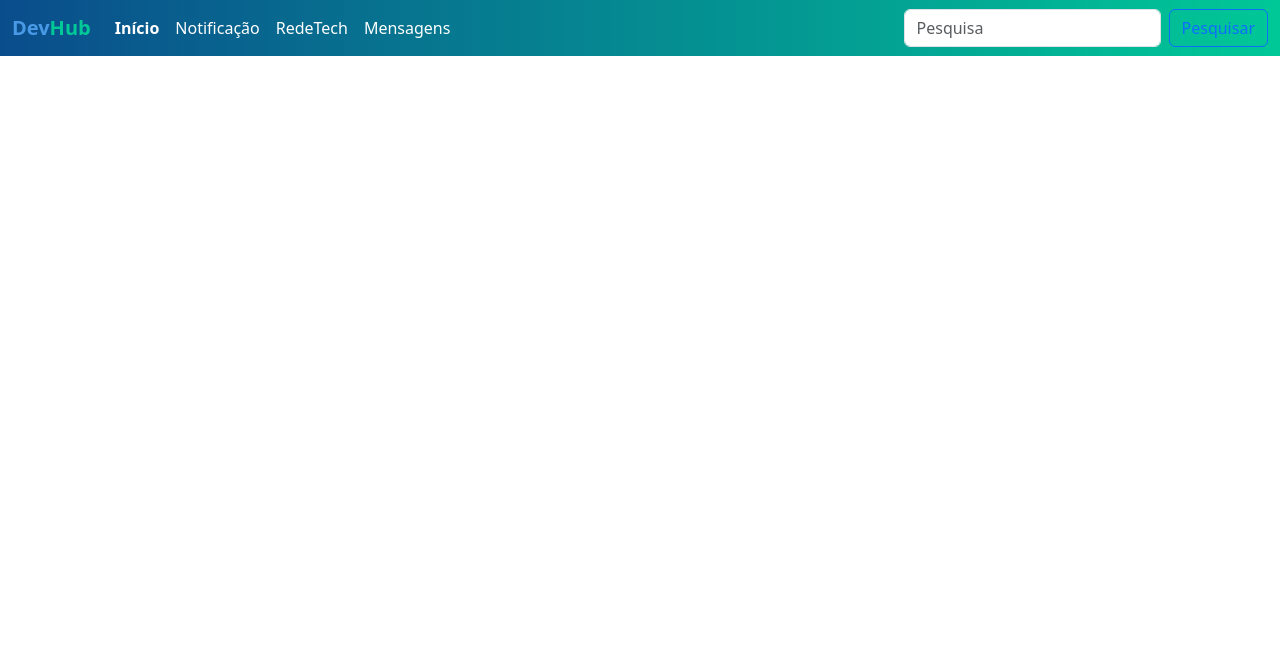
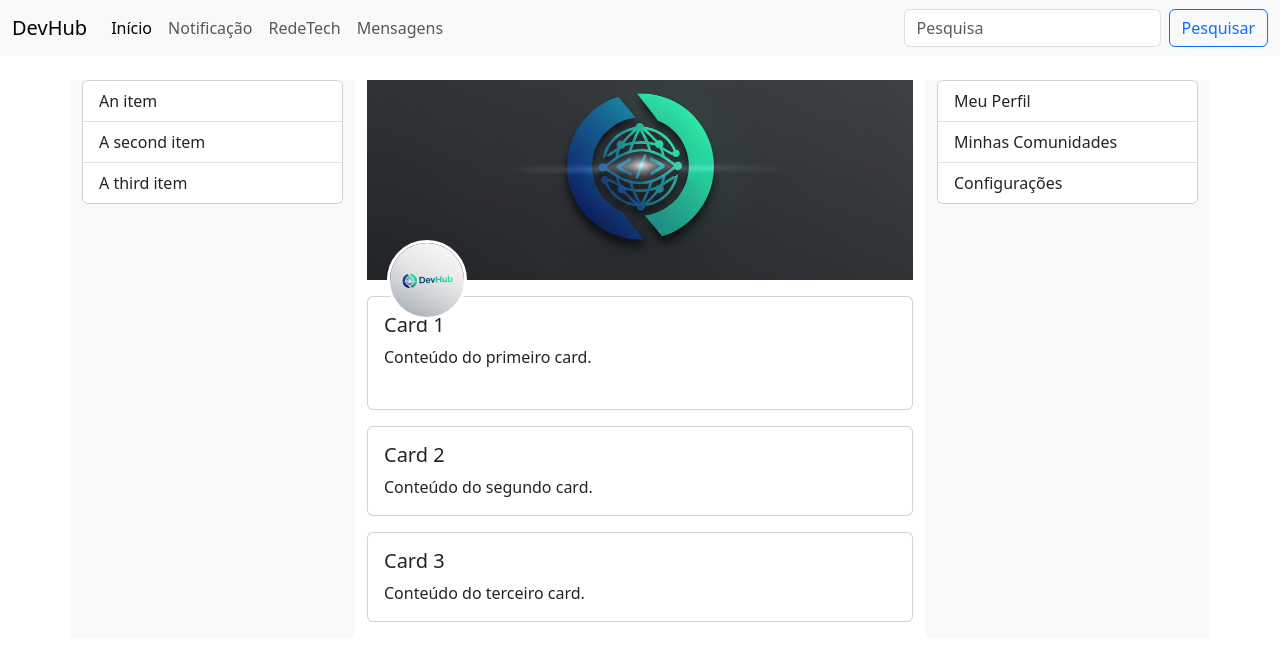
Before and after one commit to Lafaete17/rede-social-dev-hub, a plain HTML site: page index.html in a window 1280 px wide. Drawn offline with nearby package versions, Linux system fonts and the light colour scheme.

Commit message:
adicionado colunas laterais e central

```diff
--- a/css/style.css
+++ b/css/style.css
@@ -1,35 +1,32 @@
-
-
-
-#logo {
-  color: #499ae6; /* Azul */
-  font-weight: bold;
+.capa {
+    position: relative; /* necessário para o posicionamento absoluto da foto */
 }
 
-.navbar-brand span:last-child {
-  color: #00C897; /* Verde */
-  font-weight: bold;
+.capa-img {
+    width: 100%;
+    height: 200px;
+    object-fit: cover;
 }
 
-
-.navbar {
-  background: linear-gradient(90deg, #0A4D8C, #00C897) !important;
+.perfil {
+    position: absolute;
+    bottom: -40px; /* deixa a foto "flutuando" sobre a capa */
+    left: 20px;
+    display: flex;
+    align-items: center;
+    gap: 15px;
+    z-index: 10; /* garante que a foto fique acima do conteúdo */
 }
 
-.navbar .nav-link {
-  color: white !important;
+.perfil img {
+    width: 80px;
+    height: 80px;
+    border: 3px solid white;
+    object-fit: cover;
+    border-radius: 50%;
 }
 
-.navbar .nav-link.active {
-  font-weight: bold;
+.perfil h5 {
+    color: white;
+    margin: 0;
 }
-
-.btn-devhub {
-  background: linear-gradient(90deg, #0A4D8C, #00C897);
-  color: #fff;
-  border: none;
-}
-
-.btn-devhub:hover {
-  opacity: 0.9;
-}
--- a/index.html
+++ b/index.html
@@ -11,7 +11,7 @@
 </head>
 <body>
 
-    <header> <!--Abertura do header-->
+    <header> <!--header navegação principal-->
 
         <nav class="navbar navbar-expand-lg bg-body-tertiary">
   <div class="container-fluid">
@@ -44,22 +44,73 @@
 
     </header> <!--fechamento do header-->
 
-    <main><!--abertura main-->
-
-        <section>
+    <main class="container mt-4"><!-- (container mt-4)centraliza e dá margens laterais automáticas-->
 
 
-        </section>
+      <div class="row"> <!--(row)cria uma linha (tudo dentro dela se organiza lado a lado)-->
+
+        <!-- (col-md*) define a largura da coluna (soma = 12)-->
+        <div class="col-md-3 bg-light"><!--Linha esquerda-->
+          <div class="card">
+  <ul class="list-group list-group-flush">
+    <li class="list-group-item">An item</li>
+    <li class="list-group-item">A second item</li>
+    <li class="list-group-item">A third item</li>
+  </ul>
+</div>
+        </div>
 
 
-        <section>
 
-    <article>
+        <div class="col-md-6 position-relative"><!--centro-->
 
-    </article>
+  <!-- Capa -->
+  <div class="capa mb-3">
+    <img src="img/img footer.png" class="img-fluid capa-img" alt="imagem de capa">
+    <div class="perfil">
+        <img src="img/logo-devhub.png" alt="foto de perfil">
 
+    </div>
 
-</section>
+</div>
+
+  <!-- Três cards abaixo -->
+  <div class="card mb-3">
+    <div class="card-body">
+      <h5 class="card-title">Card 1</h5>
+      <p class="card-text">Conteúdo do primeiro card.</p>
+    </div>
+    <br>
+
+  </div>
+
+  <div class="card mb-3">
+    <div class="card-body">
+      <h5 class="card-title">Card 2</h5>
+      <p class="card-text">Conteúdo do segundo card.</p>
+    </div>
+  </div>
+
+  <div class="card mb-3">
+    <div class="card-body">
+      <h5 class="card-title">Card 3</h5>
+      <p class="card-text">Conteúdo do terceiro card.</p>
+    </div>
+  </div>
+
+</div>
+
+<div class="col-md-3 bg-light">
+  <div>
+    <div class="card">
+      <ul class="list-group list-group-flush">
+        <li class="list-group-item">Meu Perfil</li>
+        <li class="list-group-item">Minhas Comunidades</li>
+        <li class="list-group-item">Configurações</li>
+      </ul>
+    </div>
+  </div>
+</div>
 
 
     </main> <!--fechamento do main-->
```
